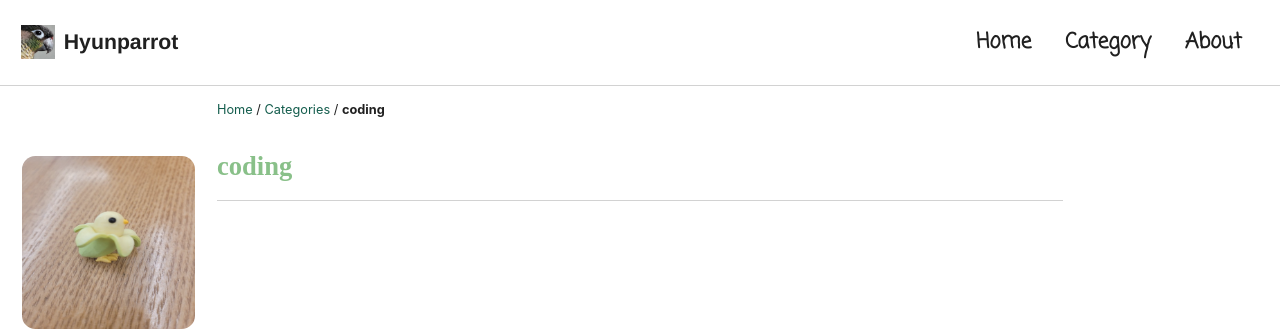
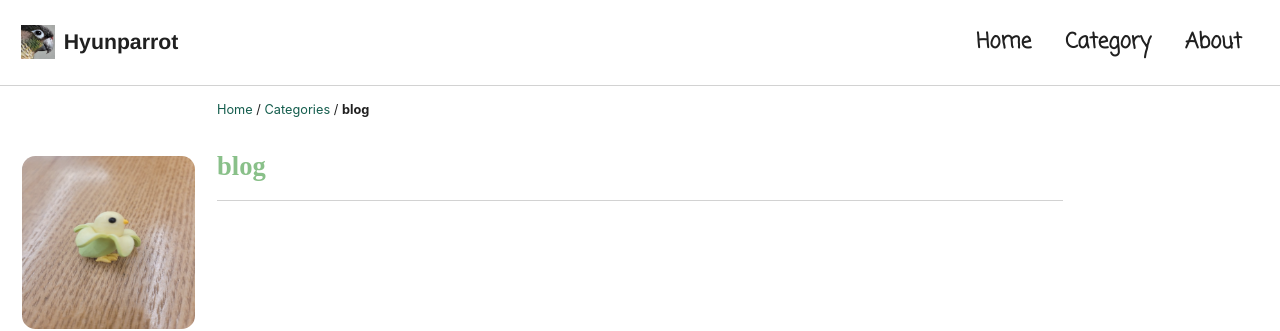
Before and after one commit to hyunparrot/hyunparrot.github.io, a Jekyll site: the page built from _pages/categories/category-blog.md, in a window 1280 px wide and 900 px high. Shown: the top 331 px of the window. Built offline with Jekyll 4.4.1, drawn with Linux system fonts in a browser that asks for light colours; cached includes are drawn as plain includes; nearby versions of some CDN libraries; some web fonts are replaced.

Commit message:
Update category-blog.md

```diff
--- a/_pages/categories/category-blog.md
+++ b/_pages/categories/category-blog.md
@@ -1,7 +1,7 @@
 ---
-title: "coding"
+title: "blog"
 layout: archive
-permalink: categories/kotlin
+permalink: categories/blog
 author_profile: true
 sidebar_main: true
 ---
@@ -10,5 +10,5 @@ sidebar_main: true
 
 ***
 
-{% assign posts = site.categories.kotlin %}
+{% assign posts = site.categories.blog %}
 {% for post in posts %} {% include archive-single2.html type=page.entries_layout %} {% endfor %}
```
